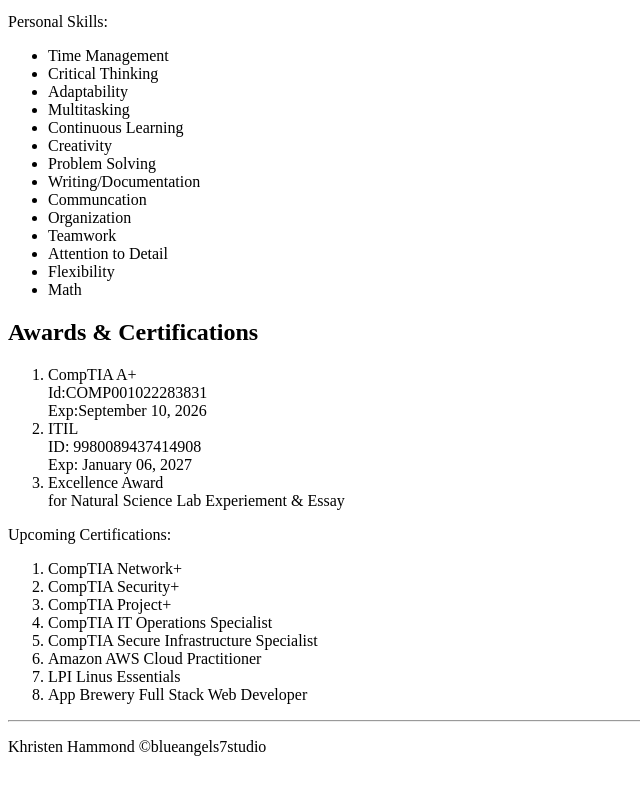
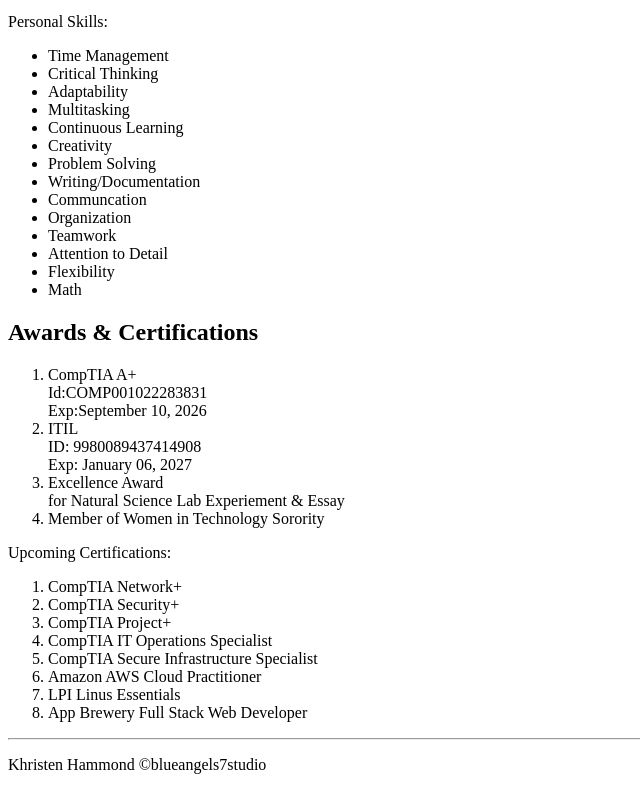
Before and after one commit to blueangels7/Resume, a plain HTML site: page index.html in a window 1280 px wide. Shown: the part 2054-2844 px from the top of the page, without its empty margins (0-640 px from the left). Drawn offline with Linux system fonts and the light colour scheme.

Commit message:
index.html

```diff
--- a/index.html
+++ b/index.html
@@ -126,6 +126,8 @@
             <li>Excellence Award<br />
             for Natural Science Lab Experiement & Essay<br />
             </li>
+            <li>Member of Women in Technology Sorority<br />
+            </li>
         </ol>
         Upcoming Certifications:
             <ol>
```
